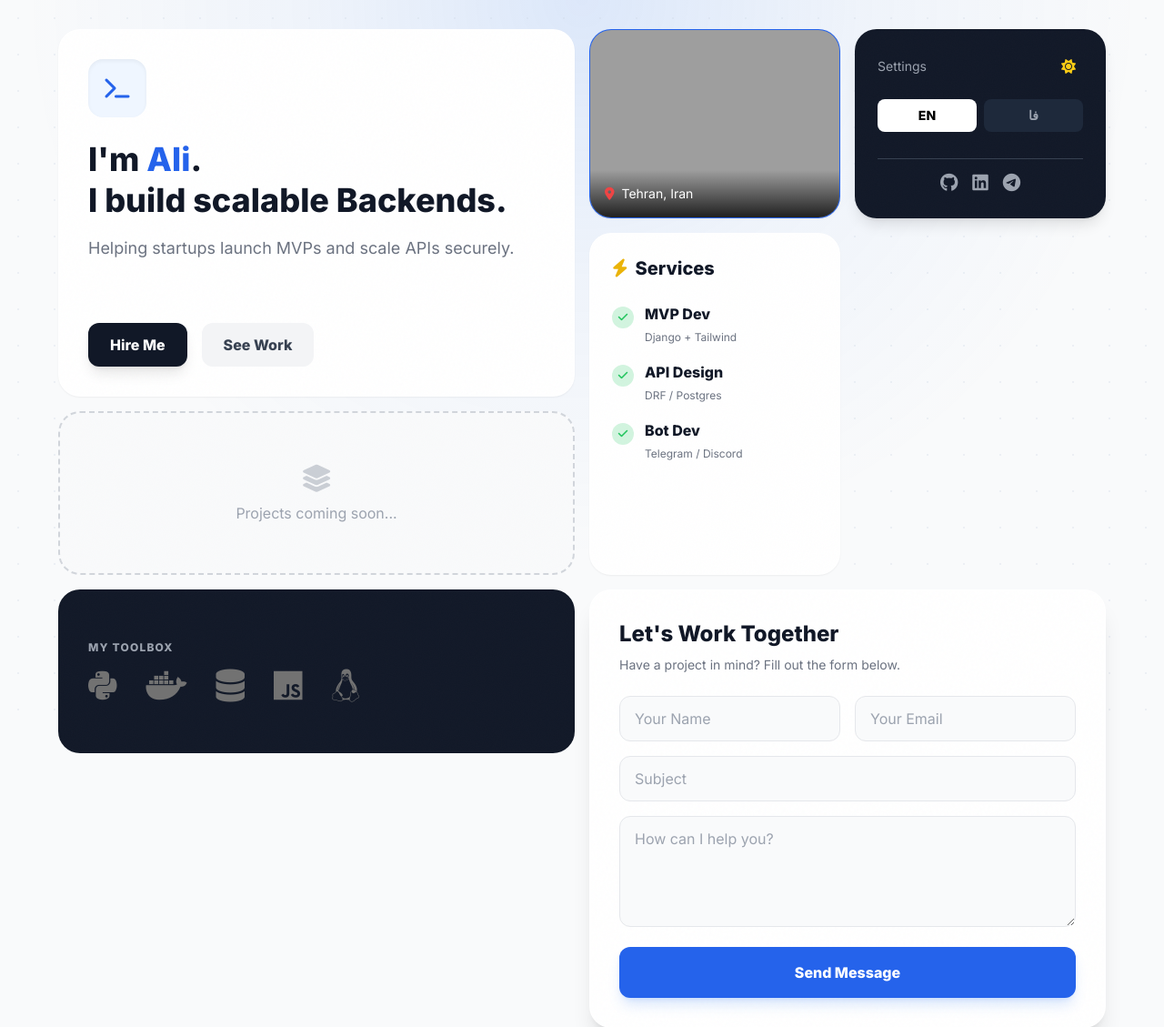
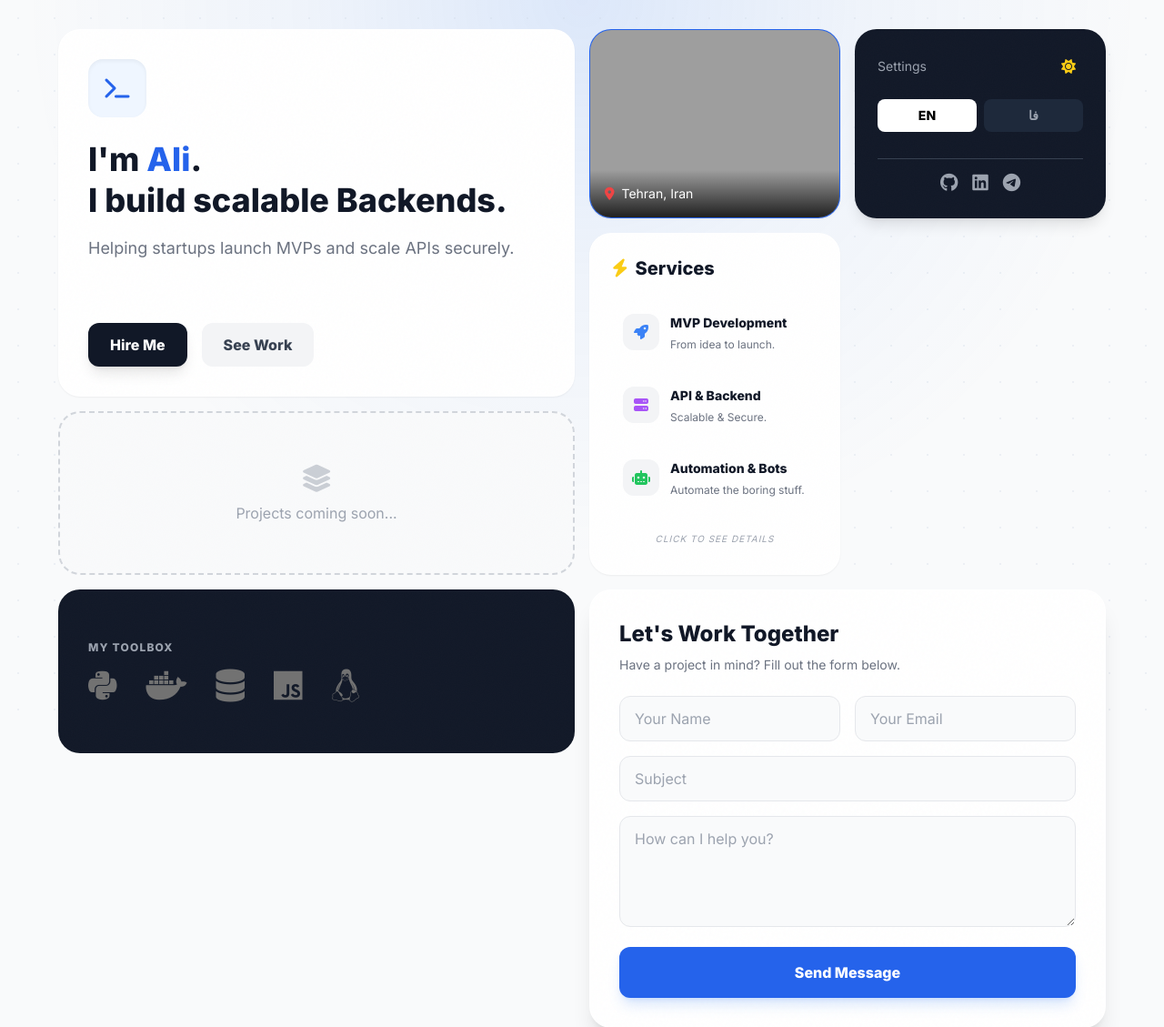
Before and after one commit to Ali4mini/portfolio, a Django app: page /en/ in a window 1280 px wide. Shown: the top 1129 px of the page at 91% size. Run offline with Django 5.2, Linux system fonts and the light colour scheme; data that the repository does not hold is empty; some libraries are stand-ins or nearby versions.

Commit message:
feat: made the services section interactive

```diff
--- a/portfolio/pages/views.py
+++ b/portfolio/pages/views.py
@@ -8,6 +8,39 @@ from .forms import ContactForm
 
 def home(request):
     featured_projects = Project.objects.filter(is_featured=True)[:3]
+    # Define detailed services
+    services = [
+        {
+            "id": "mvp",
+            "icon": "fas fa-rocket",
+            "title": _("MVP Development"),
+            "short": _("From idea to launch."),
+            "details": _(
+                "I build functional Minimum Viable Products for startups. Includes: Database architecture, User Authentication, Stripe/Zarinpal integration, and deployment to a VPS."
+            ),
+            "color": "text-blue-500",
+        },
+        {
+            "id": "api",
+            "icon": "fas fa-server",
+            "title": _("API & Backend"),
+            "short": _("Scalable & Secure."),
+            "details": _(
+                "High-performance RESTful APIs using Django Rest Framework. Focus on security, JWT authentication, Redis caching, and comprehensive documentation with Swagger/Redoc."
+            ),
+            "color": "text-purple-500",
+        },
+        {
+            "id": "bot",
+            "icon": "fas fa-robot",
+            "title": _("Automation & Bots"),
+            "short": _("Automate the boring stuff."),
+            "details": _(
+                "Custom Telegram/Discord bots or web scrapers using Selenium/BeautifulSoup. I help businesses automate repetitive tasks and data collection."
+            ),
+            "color": "text-green-500",
+        },
+    ]
 
     if request.method == "POST":
         form = ContactForm(request.POST)
@@ -29,6 +62,7 @@ def home(request):
 
     context = {
         "projects": featured_projects,
+        "services": services,
         "form": form,
     }
     return render(request, "home.html", context)
--- a/portfolio/static/js/main.js
+++ b/portfolio/static/js/main.js
@@ -1,5 +1,20 @@
 // static/js/main.js
 
+// 1. Initialize on load
+const initTheme = () => {
+  if (
+    localStorage.theme === "dark" ||
+    (!("theme" in localStorage) &&
+      window.matchMedia("(prefers-color-scheme: dark)").matches)
+  ) {
+    document.documentElement.classList.add("dark");
+  } else {
+    document.documentElement.classList.remove("dark");
+  }
+};
+initTheme(); // Run immediately
+
+// 2. Toggle function (Global scope)
 function toggleTheme() {
   const html = document.documentElement;
   if (html.classList.contains("dark")) {
@@ -11,14 +26,42 @@ function toggleTheme() {
   }
 }
 
-const initTheme = () => {
-  if (
-    localStorage.theme === "dark" ||
-    (!("theme" in localStorage) &&
-      window.matchMedia("(prefers-color-scheme: dark)").matches)
-  ) {
-    document.documentElement.classList.add("dark");
-  } else {
-    document.documentElement.classList.remove("dark");
+// Open Service Modal
+function openServiceModal(serviceId) {
+  const overlay = document.getElementById("service-modal-overlay");
+  const modalContent = document.getElementById("modal-" + serviceId);
+
+  // Show overlay
+  overlay.classList.remove("hidden");
+  setTimeout(() => overlay.classList.add("opacity-100"), 10);
+
+  // Show specific content
+  modalContent.classList.remove("hidden");
+  setTimeout(() => modalContent.classList.add("scale-100"), 10);
+
+  // Prevent body scroll
+  document.body.style.overflow = "hidden";
+}
+
+// Close Service Modal
+function closeServiceModal() {
+  const overlay = document.getElementById("service-modal-overlay");
+  const allContents = document.querySelectorAll(".service-modal-content");
+
+  overlay.classList.remove("opacity-100");
+  allContents.forEach((c) => c.classList.remove("scale-100"));
+
+  setTimeout(() => {
+    overlay.classList.add("hidden");
+    allContents.forEach((c) => c.classList.add("hidden"));
+    document.body.style.overflow = "auto"; // Re-enable scroll
+  }, 300);
+}
+
+// Close on clicking overlay (outside the box)
+window.onclick = function (event) {
+  const overlay = document.getElementById("service-modal-overlay");
+  if (event.target == overlay) {
+    closeServiceModal();
   }
 };
--- a/portfolio/templates/base.html
+++ b/portfolio/templates/base.html
@@ -32,6 +32,7 @@
 
     <!-- Tailwind CSS -->
     <script src="https://cdn.tailwindcss.com"></script>
+    <script src="/static/js/main.js"></script>
 
     <!-- Tailwind Configuration -->
     <script>
@@ -53,30 +54,7 @@
         }
     </script>
 
-    <!-- Theme Logic -->
-    <script>
-        // 1. Initialize on load
-        const initTheme = () => {
-            if (localStorage.theme === 'dark' || (!('theme' in localStorage) && window.matchMedia('(prefers-color-scheme: dark)').matches)) {
-                document.documentElement.classList.add('dark');
-            } else {
-                document.documentElement.classList.remove('dark');
-            }
-        };
-        initTheme(); // Run immediately
 
-        // 2. Toggle function (Global scope)
-        function toggleTheme() {
-            const html = document.documentElement;
-            if (html.classList.contains('dark')) {
-                html.classList.remove('dark');
-                localStorage.theme = 'light';
-            } else {
-                html.classList.add('dark');
-                localStorage.theme = 'dark';
-            }
-        }
-    </script>
     <link rel="stylesheet" href="{% static 'css/patterns.css' %}">
 </head>
 
--- a/portfolio/templates/home.html
+++ b/portfolio/templates/home.html
@@ -71,26 +71,32 @@
     </div>
 
     <!-- 4. SERVICES -->
-    <!-- Added: bg-noise -->
-    <div class="md:col-span-1 md:row-span-2 bg-white dark:bg-slate-900 bg-noise rounded-3xl p-6 border border-transparent dark:border-white/5 shadow-sm">
-        <h3 class="font-bold text-xl mb-6 flex items-center gap-2 text-gray-900 dark:text-white">
-            <i class="fas fa-bolt text-yellow-500"></i> {% trans "Services" %}
-        </h3>
-        <ul class="space-y-4">
-            <li class="flex items-start gap-3">
-                <div class="w-6 h-6 rounded-full bg-green-500/20 flex items-center justify-center text-green-500 mt-1"><i class="fas fa-check text-xs"></i></div>
-                <div><strong class="block text-gray-900 dark:text-gray-200">{% trans "MVP Dev" %}</strong><span class="text-xs text-gray-500">Django + Tailwind</span></div>
-            </li>
-            <li class="flex items-start gap-3">
-                <div class="w-6 h-6 rounded-full bg-green-500/20 flex items-center justify-center text-green-500 mt-1"><i class="fas fa-check text-xs"></i></div>
-                <div><strong class="block text-gray-900 dark:text-gray-200">{% trans "API Design" %}</strong><span class="text-xs text-gray-500">DRF / Postgres</span></div>
-            </li>
-            <li class="flex items-start gap-3">
-                <div class="w-6 h-6 rounded-full bg-green-500/20 flex items-center justify-center text-green-500 mt-1"><i class="fas fa-check text-xs"></i></div>
-                <div><strong class="block text-gray-900 dark:text-gray-200">{% trans "Bot Dev" %}</strong><span class="text-xs text-gray-500">Telegram / Discord</span></div>
-            </li>
-        </ul>
+<!-- BOX 4: SERVICES (Interactive) -->
+<div class="md:col-span-1 md:row-span-2 bg-white dark:bg-slate-900 bg-noise rounded-3xl p-6 border border-transparent dark:border-white/5 shadow-sm transition-all duration-300">
+    <h3 class="font-bold text-xl mb-6 flex items-center gap-2 text-gray-900 dark:text-white">
+        <i class="fas fa-bolt text-yellow-400"></i> {% trans "Services" %}
+    </h3>
+
+    <div class="flex flex-col gap-3">
+        {% for service in services %}
+        <button onclick="openServiceModal('{{ service.id }}')"
+                class="flex items-start gap-3 p-3 rounded-2xl hover:bg-gray-50 dark:hover:bg-slate-800 transition text-left rtl:text-right group w-full">
+            <div class="w-10 h-10 shrink-0 rounded-xl bg-gray-100 dark:bg-slate-800 flex items-center justify-center {{ service.color }} group-hover:scale-110 transition">
+                <i class="{{ service.icon }}"></i>
+            </div>
+            <div>
+                <strong class="block text-sm text-gray-900 dark:text-gray-100">{{ service.title }}</strong>
+                <span class="text-xs text-gray-500">{{ service.short }}</span>
+            </div>
+        </button>
+        {% endfor %}
     </div>
+
+    <!-- Small footer note in the box -->
+    <p class="mt-6 text-[10px] text-gray-400 uppercase tracking-widest text-center italic">
+        {% trans "Click to see details" %}
+    </p>
+</div>
 
     <!-- 5 & 6. PROJECTS -->
     <!-- Added: bg-noise -->
@@ -170,4 +176,29 @@
 </div>
 
 </div>
+<!-- SERVICE MODALS -->
+<div id="service-modal-overlay" class="fixed inset-0 z-[100] hidden bg-black/60 backdrop-blur-md flex items-center justify-center p-4 transition-opacity duration-300 opacity-0">
+
+    {% for service in services %}
+    <div id="modal-{{ service.id }}" class="service-modal-content hidden max-w-md w-full bg-white dark:bg-slate-900 bg-noise rounded-3xl p-8 shadow-2xl transform scale-95 transition-all duration-300">
+        <div class="flex justify-between items-start mb-6">
+            <div class="w-14 h-14 rounded-2xl bg-gray-100 dark:bg-slate-800 flex items-center justify-center text-2xl {{ service.color }}">
+                <i class="{{ service.icon }}"></i>
+            </div>
+            <button onclick="closeServiceModal()" class="text-gray-400 hover:text-gray-600 dark:hover:text-white transition text-2xl">
+                <i class="fas fa-times"></i>
+            </button>
+        </div>
+
+        <h3 class="text-2xl font-bold text-gray-900 dark:text-white mb-4">{{ service.title }}</h3>
+        <p class="text-gray-600 dark:text-gray-300 leading-relaxed mb-8">
+            {{ service.details }}
+        </p>
+
+        <a href="#contact" onclick="closeServiceModal()" class="block text-center bg-primary text-white font-bold py-3 rounded-xl hover:opacity-90 transition">
+            {% trans "Inquire About This" %}
+        </a>
+    </div>
+    {% endfor %}
+</div>
 {% endblock %}
```
